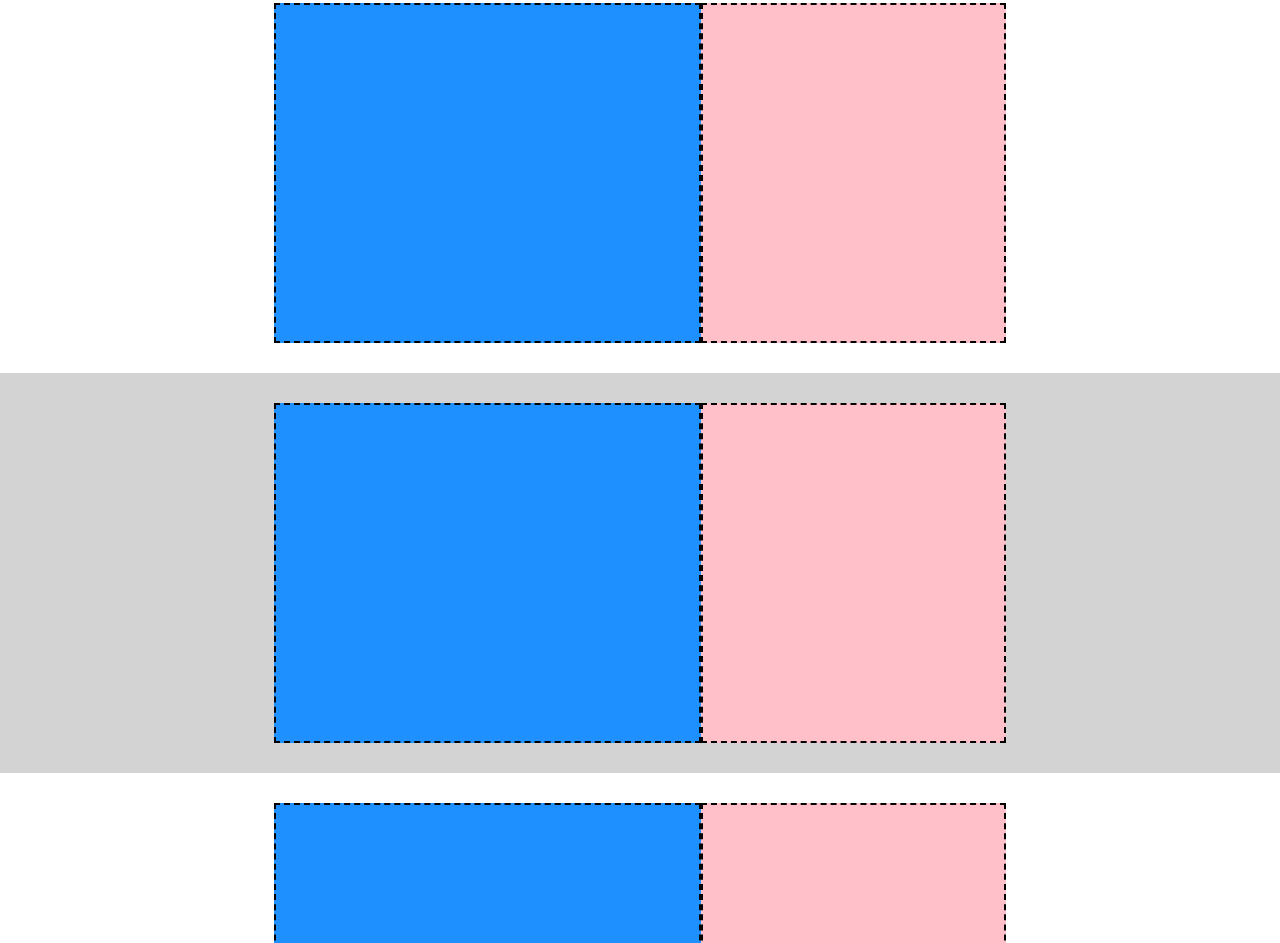
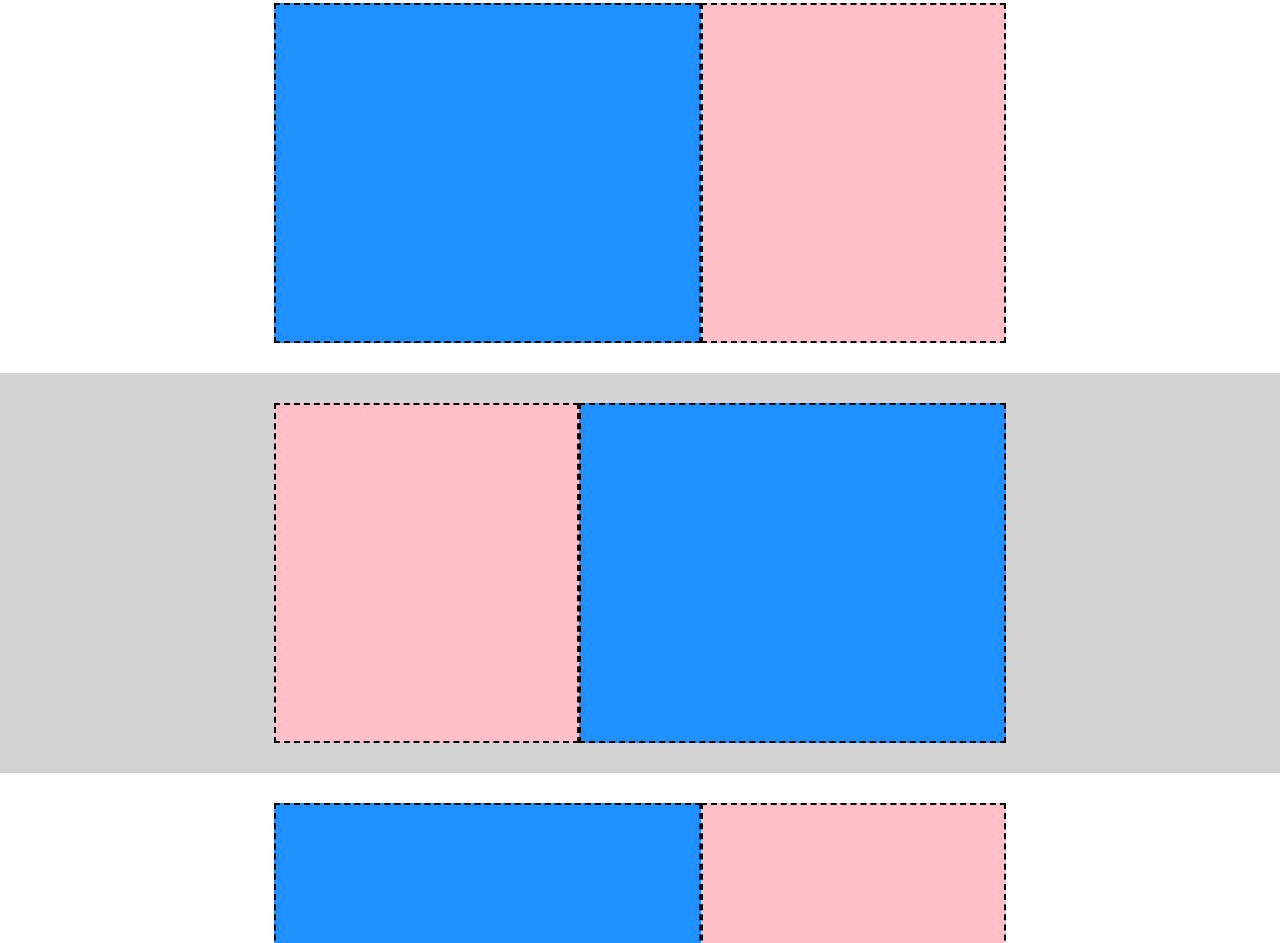
Before and after one commit to MirkoCaccavone/htmlcss-struttura-discord, a plain HTML site: page index.html in a window 1280 px wide. Shown: the part 497-1440 px from the top of the page. Drawn offline with Linux system fonts and the light colour scheme.

Commit message:
[fix]  inverse square

```diff
--- a/css/style.css
+++ b/css/style.css
@@ -87,7 +87,7 @@ header{
 }
 
 /* inverse square */
-.pink.inverse{
+.salmon.inverse{
     order: -1;
 }
 
```
Also changed, not shown: index.html (+1 -1 lines).
